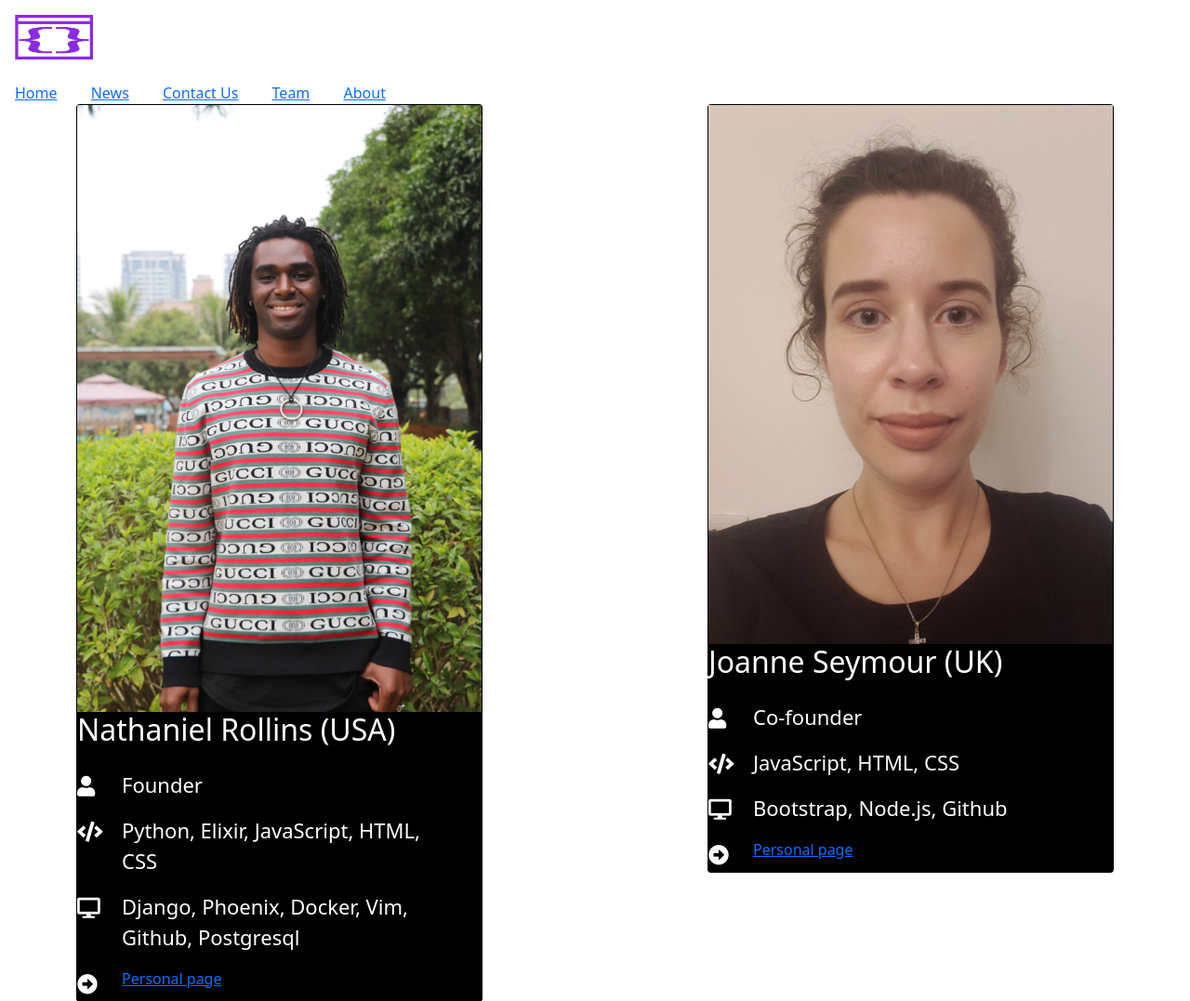
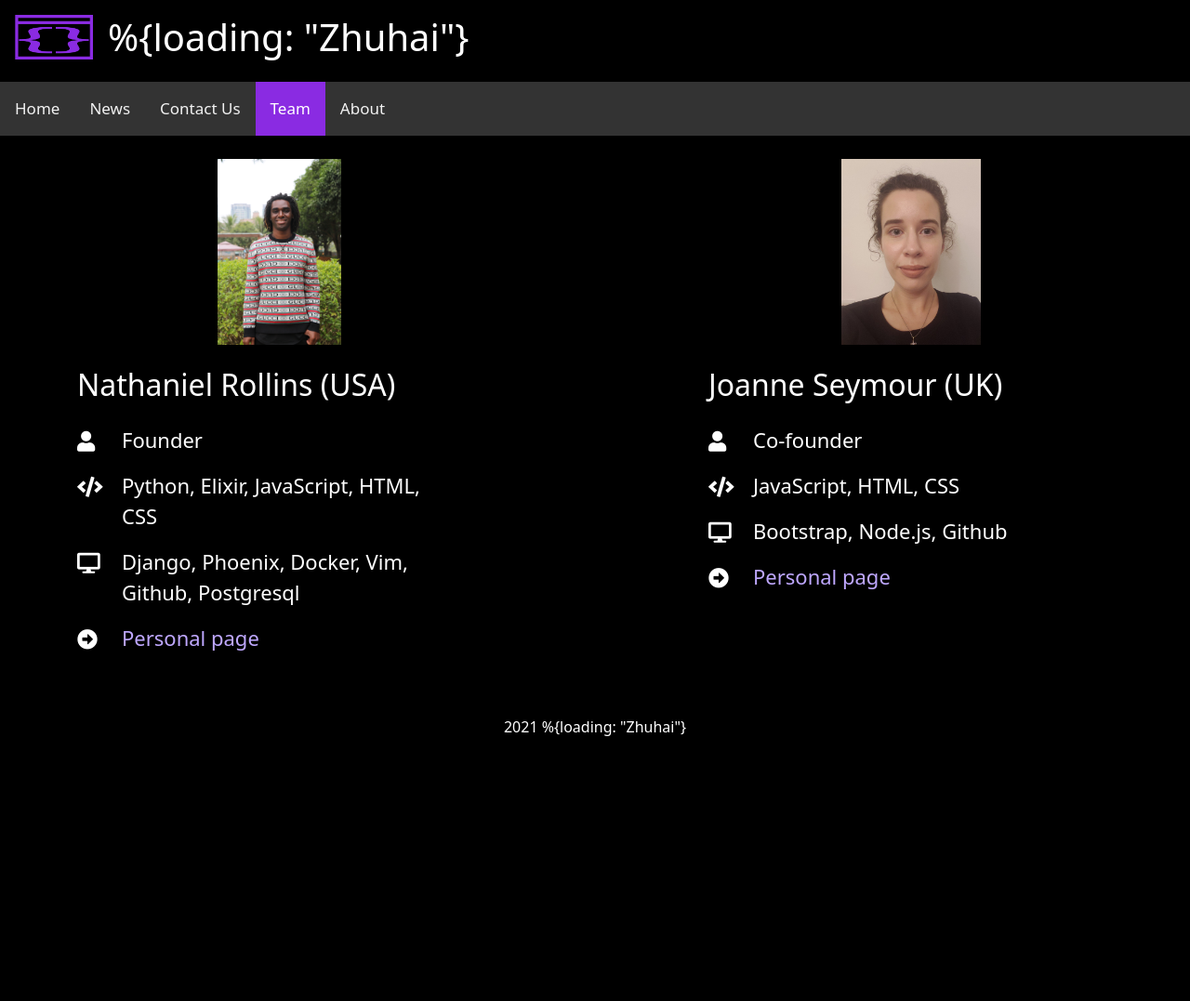
Before and after one commit to loading-zhuhai/loading_site, a Django app: page /team/ in a window 1280 px wide. Shown: the top 1077 px of the page at 93% size. After the commit the page ends 792 px from the top, so only its background shows below. Run offline with Django 3.2, Linux system fonts and the light colour scheme.

Commit message:
black background

```diff
--- a/assets/style.css
+++ b/assets/style.css
@@ -1,13 +1,12 @@
 body{
 	text-align:left;
 	margin: 0px;
-<<<<<<< HEAD
-	background-color: black !important;
-	height: 100vh;
-=======
 	/* background-color: black !important; */
->>>>>>> 30f58939bb97bece5f8144f858f7d058772e008f
 	}
+
+.black-body{
+	background-color: black;
+}
 
 .contact-body {
 		background-size: cover !important;
@@ -85,12 +84,7 @@
 			background-color: black !important;
 		}
 
-<<<<<<< HEAD
-footer{
-
-=======
 	footer{
->>>>>>> 30f58939bb97bece5f8144f858f7d058772e008f
 		text-align:center;
 		padding: 10px 10px 0px 10px;
 		bottom: 0;
--- a/news/templates/news.html
+++ b/news/templates/news.html
@@ -17,7 +17,7 @@
 
 <title>"News"</title>
 
-<body>
+<body class = "black-body">
 
     <header class = "p-3">
 		<img class = "logo" src="../../assets/pictures/big_perfect_all_violetAsset%209.png">
--- a/team/templates/team.html
+++ b/team/templates/team.html
@@ -17,7 +17,7 @@
 	<title>%{team:}</title>
 </head>
 
-<body>
+<body class = "black-body">
 
     <header class = "p-3">
 		<img class = "logo" src="../../assets/pictures/big_perfect_all_violetAsset%209.png">
```
Also changed, not shown: contact/templates/contact.html (+0 -12 lines), home/templates/home.html (+0 -9 lines).
